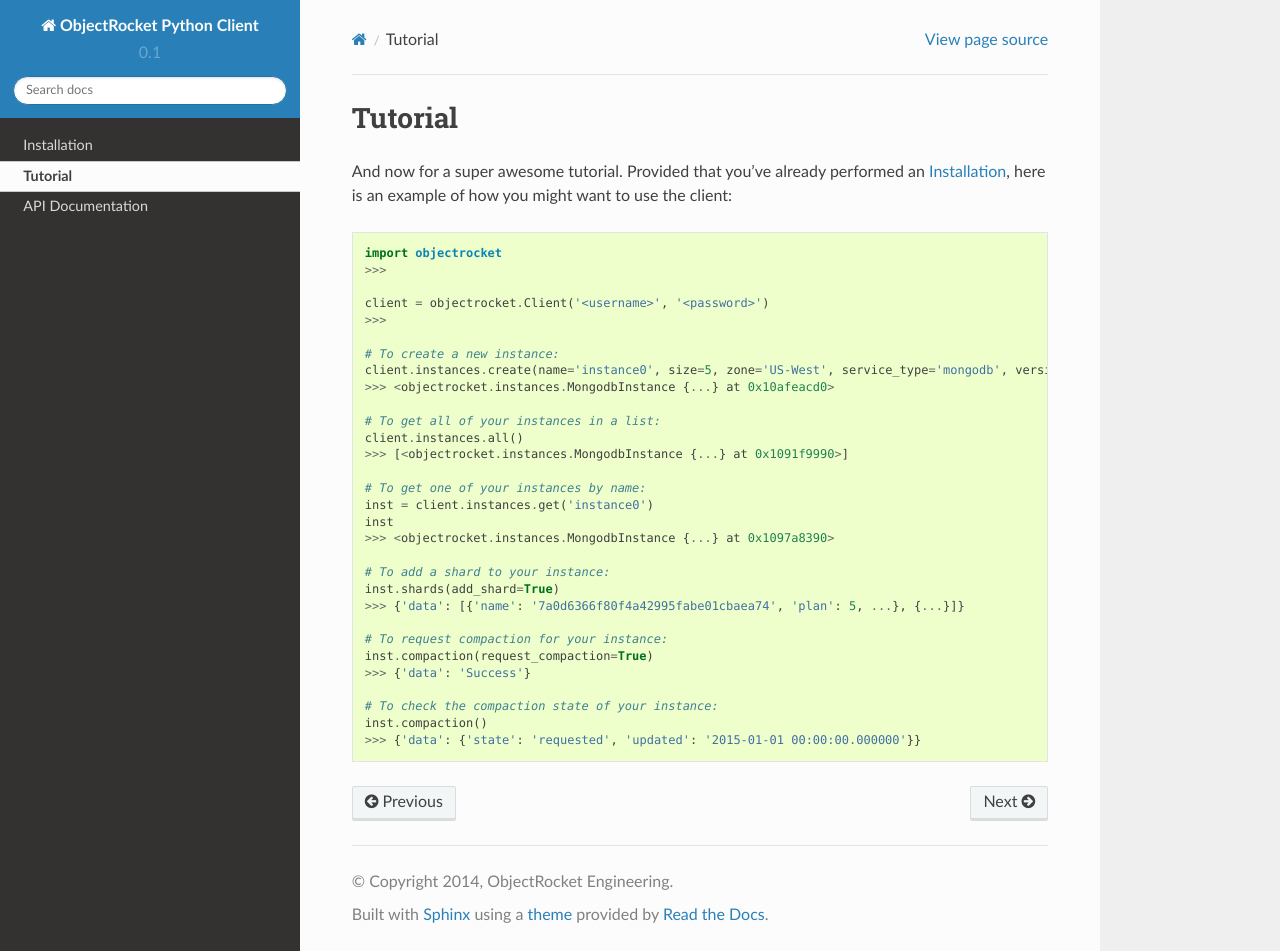
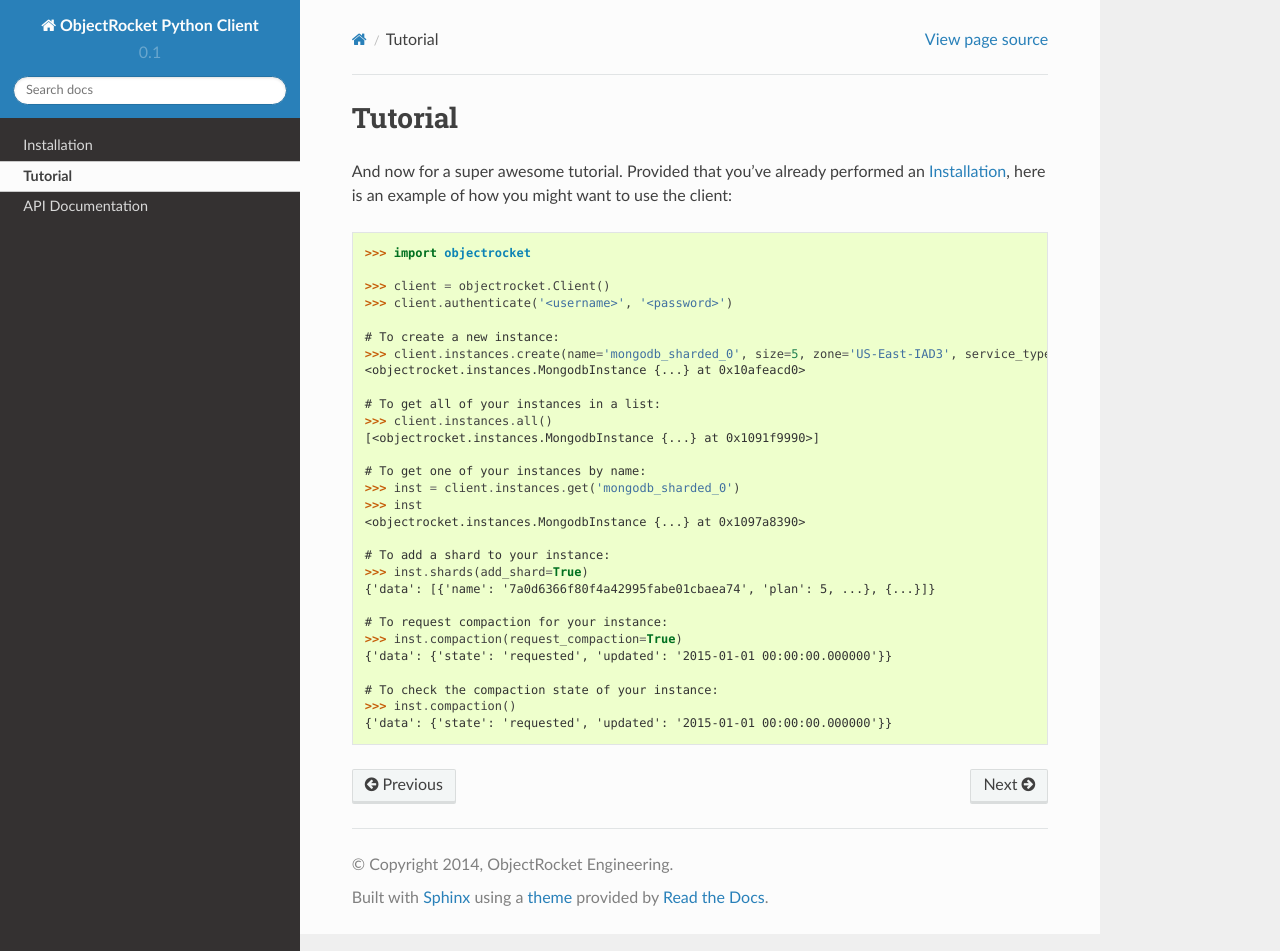
Before and after one commit to objectrocket/python-client, a Sphinx documentation site: the page built from docs/source/Tutorial.rst, in a window 1280 px wide and 951 px high. Built offline with Sphinx 7.4.7 and the Read the Docs theme 2.0.0, drawn with Linux system fonts in a browser that asks for light colours.

```diff
--- a/changelog.rst
+++ b/changelog.rst
@@ -1,5 +1,10 @@
 changelog
 =========
+
+0.2.x
+-----
+- Updates to authentication pattern.
+- Built out extension patterns using stevedore.
 
 0.1.x
 ------
--- a/docs/source/API.rst
+++ b/docs/source/API.rst
@@ -9,3 +9,4 @@ API Documentation
     objectrocket.constants
     objectrocket.errors
     objectrocket.instances
+    objectrocket.util
--- a/docs/source/Tutorial.rst
+++ b/docs/source/Tutorial.rst
@@ -4,33 +4,32 @@ And now for a super awesome tutorial. Provided that you've already performed an
 
 .. code-block:: python
 
-    import objectrocket
-    >>>
+    >>> import objectrocket
 
-    client = objectrocket.Client('<username>', '<password>')
-    >>>
+    >>> client = objectrocket.Client()
+    >>> client.authenticate('<username>', '<password>')
 
     # To create a new instance:
-    client.instances.create(name='instance0', size=5, zone='US-West', service_type='mongodb', version='3.0.3')
-    >>> <objectrocket.instances.MongodbInstance {...} at 0x10afeacd0>
+    >>> client.instances.create(name='mongodb_sharded_0', size=5, zone='US-East-IAD3', service_type='mongodb', instance_type='mongodb_sharded', version='3.0.5')
+    <objectrocket.instances.MongodbInstance {...} at 0x10afeacd0>
 
     # To get all of your instances in a list:
-    client.instances.all()
-    >>> [<objectrocket.instances.MongodbInstance {...} at 0x1091f9990>]
+    >>> client.instances.all()
+    [<objectrocket.instances.MongodbInstance {...} at 0x1091f9990>]
 
     # To get one of your instances by name:
-    inst = client.instances.get('instance0')
-    inst
-    >>> <objectrocket.instances.MongodbInstance {...} at 0x1097a8390>
+    >>> inst = client.instances.get('mongodb_sharded_0')
+    >>> inst
+    <objectrocket.instances.MongodbInstance {...} at 0x1097a8390>
 
     # To add a shard to your instance:
-    inst.shards(add_shard=True)
-    >>> {'data': [{'name': '7a0d6366f80f4a42995fabe01cbaea74', 'plan': 5, ...}, {...}]}
+    >>> inst.shards(add_shard=True)
+    {'data': [{'name': '7a0d6366f80f4a42995fabe01cbaea74', 'plan': 5, ...}, {...}]}
 
     # To request compaction for your instance:
-    inst.compaction(request_compaction=True)
-    >>> {'data': 'Success'}
+    >>> inst.compaction(request_compaction=True)
+    {'data': {'state': 'requested', 'updated': '2015-01-01 00:00:00.000000'}}
 
     # To check the compaction state of your instance:
-    inst.compaction()
-    >>> {'data': {'state': 'requested', 'updated': '2015-01-01 00:00:00.000000'}}
+    >>> inst.compaction()
+    {'data': {'state': 'requested', 'updated': '2015-01-01 00:00:00.000000'}}
--- a/docs/source/index.rst
+++ b/docs/source/index.rst
@@ -1,7 +1,6 @@
 ObjectRocket Python Client
 ==========================
-Welcome to the ObjectRocket Python Client's documentation. This client is designed to interface
-with the ObjectRocket APIv2.
+Welcome to the ObjectRocket Python Client. This client is designed to interface with the ObjectRocket APIv2.
 
 Release |release|.
 
```
Also changed, not shown: README.md (+14 -15 lines), docs/source/objectrocket.util.rst (added, +7 -0 lines), .travis.yml, 2 other files.
